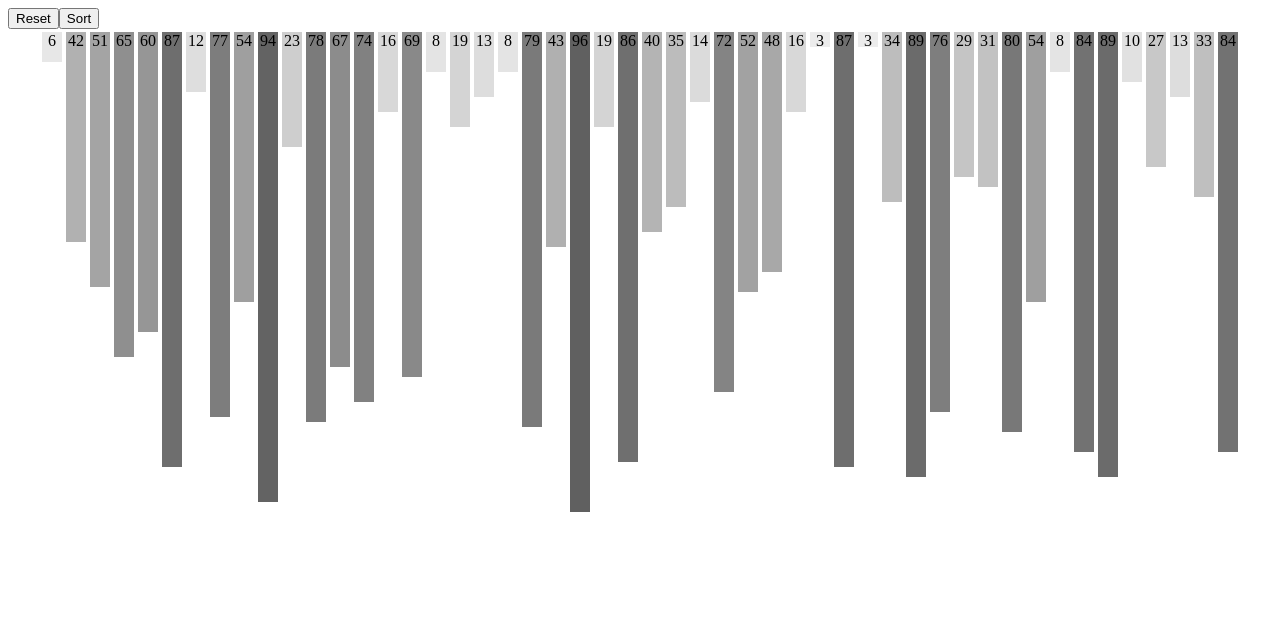
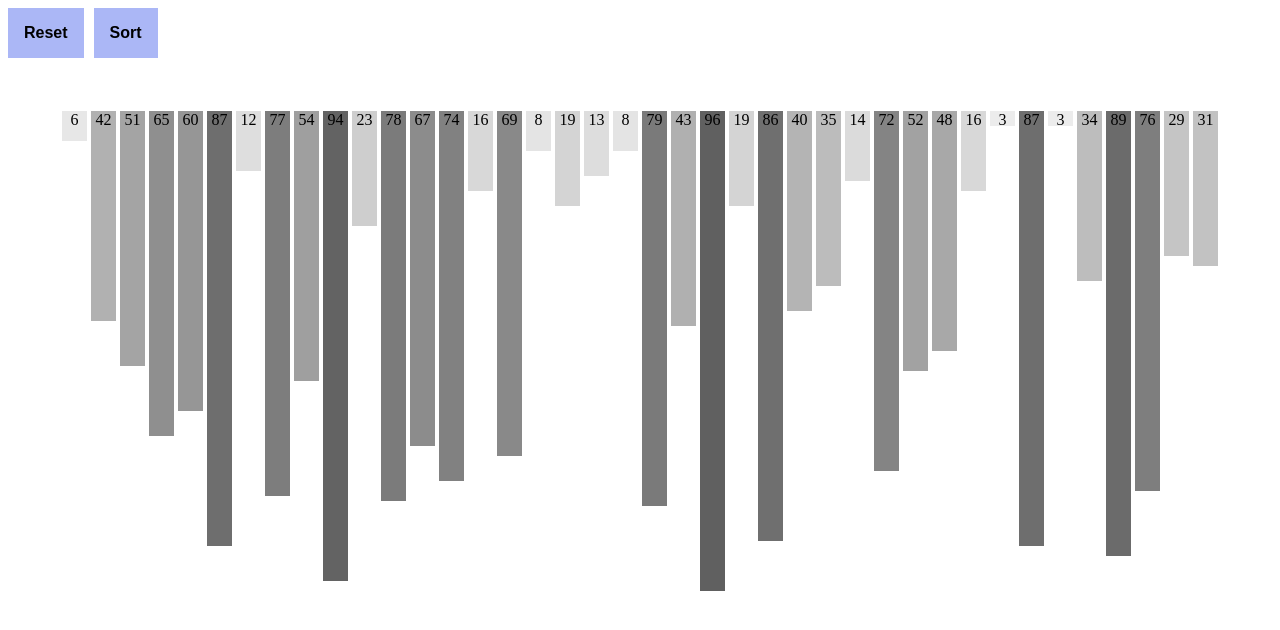
Before and after one commit to otson/Sort-Algorithm-Visualizer, an Angular app: page / in a window 1280 px wide. Shown: the top 630 px of the page. Built offline with nearby package versions, Linux system fonts and the light colour scheme.

Commit message:
add better scaling based on screen size, add button styles

```diff
--- a/src/app/app.component.css
+++ b/src/app/app.component.css
@@ -0,0 +1,14 @@
+.btn {
+  background-color: #abb7f6;
+  color: black;
+  padding: 16px;
+  font-size: 16px;
+  border: none;
+  cursor: pointer;
+  font-weight: bold;
+  margin-right: 10px;
+  margin-bottom: 50px;
+}
+.btn:hover {
+  background-color: #7a8ee5;
+}
--- a/src/app/app.component.html
+++ b/src/app/app.component.html
@@ -1,3 +1,3 @@
-<button (click)="sortService.reset()">Reset</button>
-<button (click)="sortService.sort()">Sort</button>
+<button class="btn" (click)="sortService.reset()">Reset</button>
+<button class="btn" (click)="sortService.sort()">Sort</button>
 <app-columns></app-columns>
--- a/src/app/column/column.component.css
+++ b/src/app/column/column.component.css
@@ -1,5 +1,5 @@
 div {
   background-color: lightgrey;
-  width: 20px;
+  width: 25px;
   text-align: center;
 }
--- a/src/app/sort.service.ts
+++ b/src/app/sort.service.ts
@@ -13,6 +13,9 @@ export class SortService {
   private timeouts: number[] = [];
 
   constructor() {
+    const w = Math.max(document.documentElement.clientWidth || 0, window.innerWidth || 0);
+    const h = Math.max(document.documentElement.clientHeight || 0, window.innerHeight || 0);
+    this.columns = Math.floor(w * 0.8 / 25);
     this.reset();
   }
   public bubbleSort(){
```
